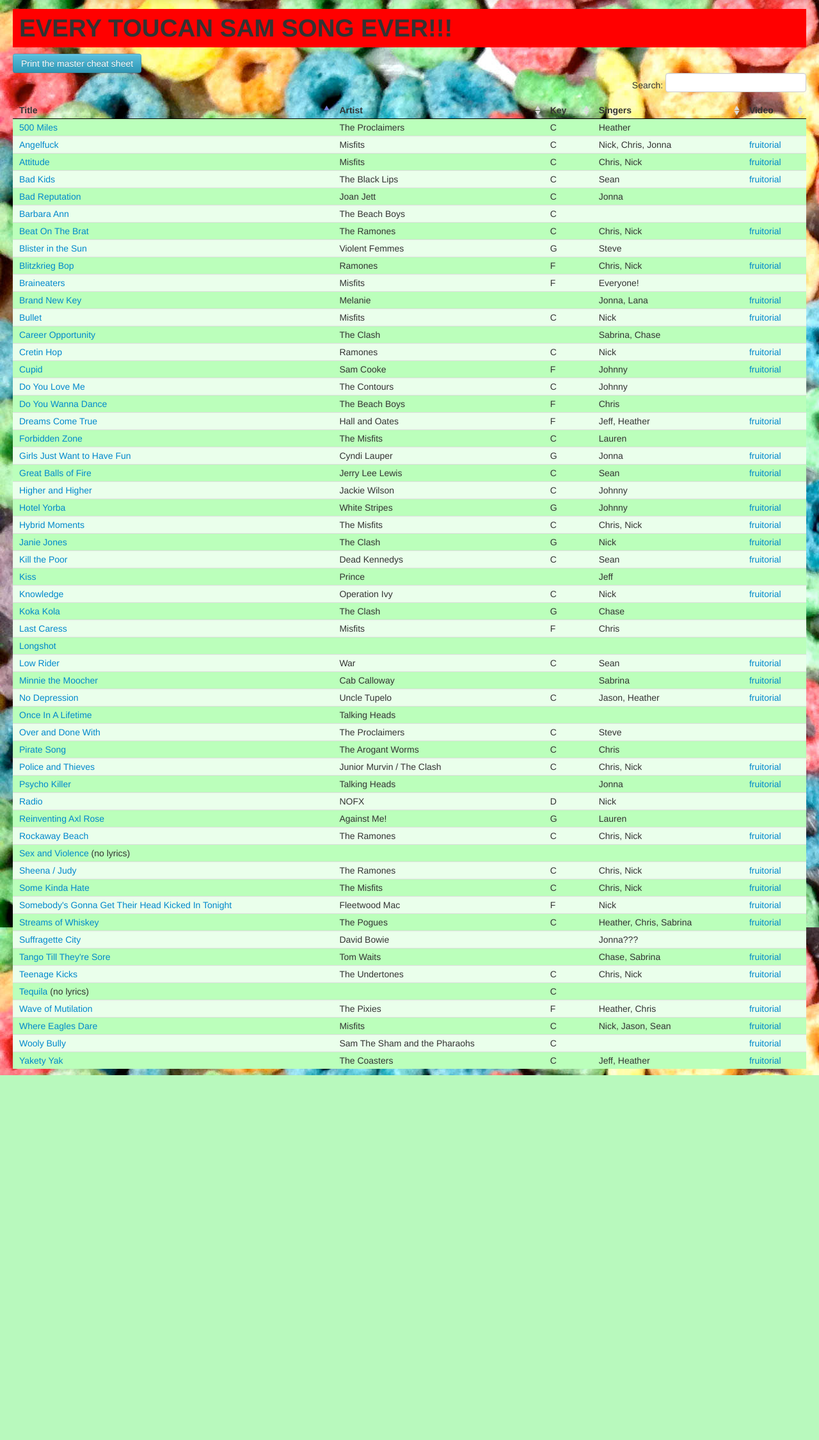
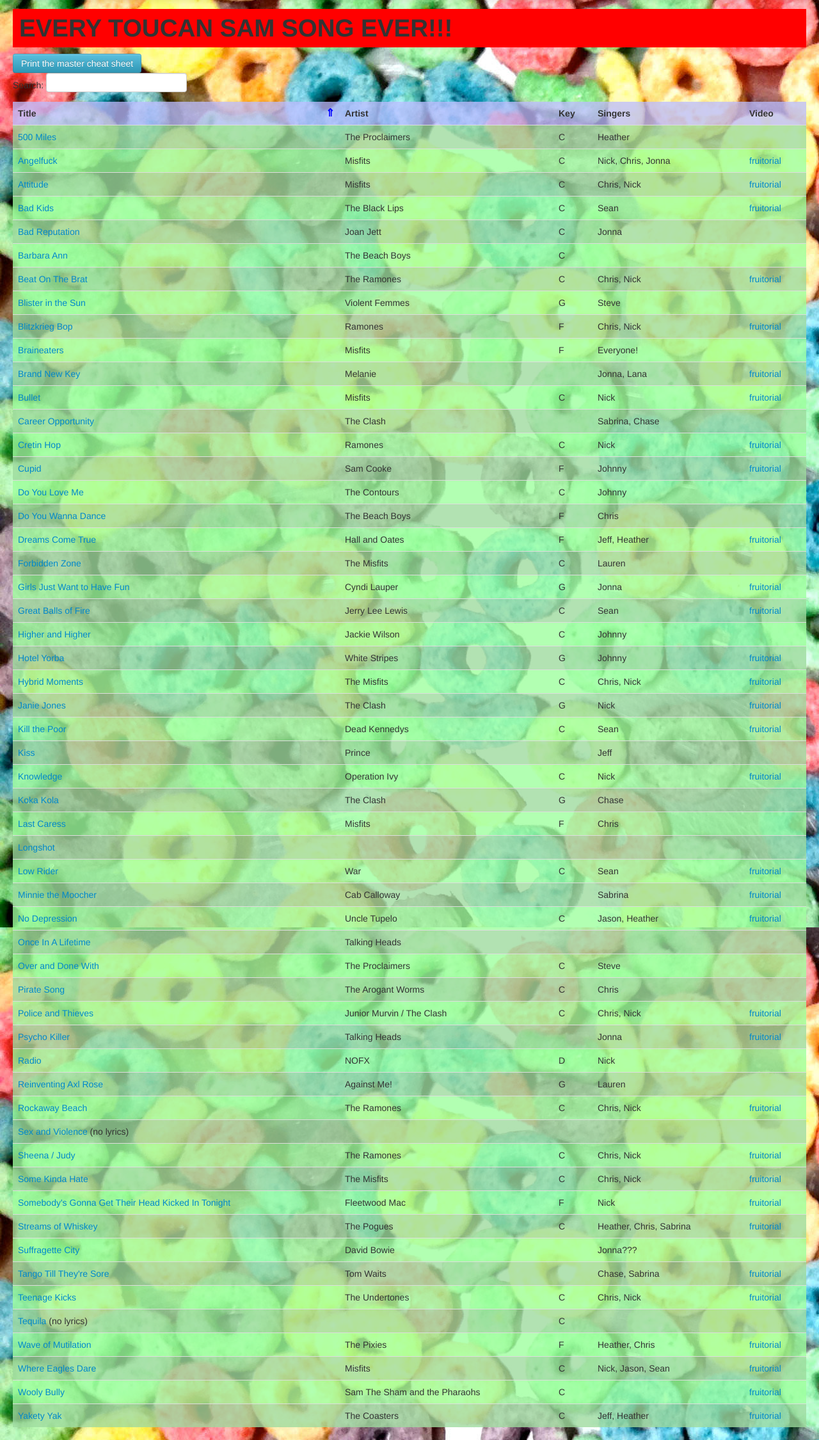
Before and after one commit to chrispitzer/toucan-sam, a Django app: page // in a window 1280 px wide. Shown: the part 51-2301 px from the top of the page at 64% size. Before the commit the page ends 1731 px from the top, so only its background shows below. Run offline with Django 3.2, Linux system fonts and the light colour scheme; data comes from the database, SQL or seed files in the repository; parts of the project's set-up code (start-up, migrations or seed data) failed here and were passed over; some libraries are stand-ins or nearby versions.

Commit message:
trancluscent table in songs list

```diff
--- a/toucansam/toucansam/templates/mobile/base.html
+++ b/toucansam/toucansam/templates/mobile/base.html
@@ -9,7 +9,6 @@
     {{ block.super }}
     <style>
         body {
-            background-attachment: fixed;
             font-weight: bold;
             font-size: larger;
             font-family: "Helvetica Neue", Helvetica, Arial, sans-serif;
--- a/toucansam/toucansam/templates/shared_base.html
+++ b/toucansam/toucansam/templates/shared_base.html
@@ -18,6 +18,7 @@
         <style type="text/css" media="screen">
             body {
                 background-image: url({{ STATIC_URL }}images/backgrounds/loops1.jpg);
+                background-attachment: fixed;
                 margin: 0;
                 padding: 0;
             }
--- a/toucansam/toucansam/templates/song_list.html
+++ b/toucansam/toucansam/templates/song_list.html
@@ -3,28 +3,37 @@
 {% block page_title %}Have a very ukule-ly day{% endblock %}
 
 {% block extra_css %}
-<link rel="stylesheet" href="{{ STATIC_URL }}css/jquery.dataTables.css" type="text/css" media="screen" charset="utf-8">
 <style type="text/css" media="screen">
-    table#song_list {
+    table {
         margin-bottom: 10px;
+        background-color: rgba(255, 255, 255, 0.7);
     }
-
-    table#song_list tr.even td.sorting_1,
-    table#song_list tr.even {
-        background-color: white;
+    table.dataTable thead th {
+        cursor: pointer;
     }
-    table#song_list tr.odd td.sorting_1,
-    table#song_list tr.odd {
-        background-color: #e8e8e8;
+    table.dataTable thead th:after {
+        color: blue;
+        font-weight: bold;
+        float: right;
+        font-size: larger;
     }
-
-    table#song_list tr.proposed.even td.sorting_1,
-    table#song_list tr.proposed.even {
-        background-color: #EAFFEB;
+    th.sorting_desc:after {
+        content: "⇓";
     }
-    table#song_list tr.proposed.odd td.sorting_1,
-    table#song_list tr.proposed.odd {
-        background-color: #BBFFBB;
+    th.sorting_asc:after {
+        content: "⇑";
+    }
+    thead {
+        background-color: rgba(0,0,255,0.2);
+    }
+    tr.odd {
+        background-color: rgba(0, 0, 0, 0.2);
+    }
+    tr.proposed.even {
+        background-color: rgba(0,255,0,0.3);
+    }
+    tr.proposed.odd {
+        background-color: rgba(0,160,0,0.3);
     }
 </style>
 {% endblock %}
```
